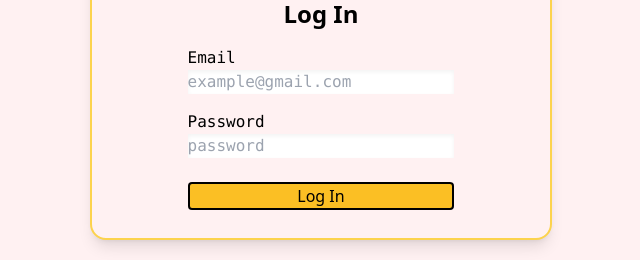
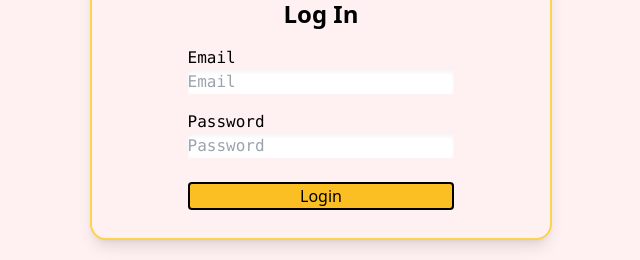
Before and after one commit to ace-cltr/payments, a React (Vite) app in the folder client/: page /login in a window 1280 px wide. Shown: the part 326-586 px from the top of the page, without its empty margins (319-959 px from the left). Built offline with nearby package versions, Linux system fonts and the light colour scheme.

Commit message:
file structure changes

```diff
--- a/client/src/App.tsx
+++ b/client/src/App.tsx
@@ -1,4 +1,9 @@
-import React from "react";
+import React, {
+  Dispatch,
+  SetStateAction,
+  createContext,
+  useState,
+} from "react";
 import { BrowserRouter, Route, Routes } from "react-router-dom";
 import SignUp from "./pages/SignUp";
 import Login from "./pages/Login";
@@ -6,9 +11,39 @@ import Dashboard from "./pages/Dashboard";
 import TransferMoney from "./pages/TransferMoney";
 import LandingPage from "./pages/LandingPage";
 
+interface AppContextValue {
+  firstName: string;
+  setFirstName: Dispatch<SetStateAction<string>>;
+  lastName: string;
+  setLastName: Dispatch<SetStateAction<string>>;
+  username: string;
+  setUsername: Dispatch<SetStateAction<string>>;
+  password: string;
+  setPassword: Dispatch<SetStateAction<string>>;
+}
+export const AppContext = createContext<AppContextValue | undefined>(undefined);
+
 const App: React.FC = () => {
+  const [firstName, setFirstName] = useState("anand");
+  const [lastName, setLastName] = useState("");
+  const [username, setUsername] = useState("");
+  const [password, setPassword] = useState("");
+  // useEffect(()=>{
+  //   const response = await axios.post()
+  // })
   return (
-    <>
+    <AppContext.Provider
+      value={{
+        firstName,
+        setFirstName,
+        lastName,
+        setLastName,
+        username,
+        setUsername,
+        password,
+        setPassword,
+      }}
+    >
       <BrowserRouter>
         <Routes>
           <Route path="*" element={<LandingPage />} />
@@ -18,7 +53,7 @@ const App: React.FC = () => {
           <Route path="/send" element={<TransferMoney />} />
         </Routes>
       </BrowserRouter>
-    </>
+    </AppContext.Provider>
   );
 };
 
--- a/client/src/components/InputGroup.tsx
+++ /dev/null
@@ -1,17 +0,0 @@
-import React, { ReactNode } from "react";
-
-interface InputProps {
-  placeholder: string;
-  type?: string;
-  children?: ReactNode;
-}
-const InputGroup: React.FC<InputProps> = ({ placeholder, type, children }) => {
-  return (
-    <>
-      <h2 className="mt-4 font-mono">{children}</h2>
-      <input className="font-mono shadow-inner" placeholder={placeholder} type={type} />
-    </>
-  );
-};
-
-export default InputGroup;
--- /dev/null
+++ b/client/src/components/InputGroupLogin.tsx
@@ -0,0 +1,23 @@
+import Button from "./Button";
+
+const InputGroup: React.FC = () => {
+  return (
+    <>
+      <h2 className="mt-4 font-mono">Email</h2>
+      <input
+        className="font-mono shadow-inner"
+        placeholder="Email"
+        type="text"
+      />
+      <h2 className="mt-4 font-mono">Password</h2>
+      <input
+        className="font-mono shadow-inner"
+        placeholder="Password"
+        type="password"
+      />
+      <Button>Login</Button>
+    </>
+  );
+};
+
+export default InputGroup;
--- /dev/null
+++ b/client/src/components/InputGroupSignUp.tsx
@@ -0,0 +1,31 @@
+import Button from "./Button";
+
+const InputGroup: React.FC = () => {
+  return (
+    <>
+      <h2 className="mt-4 font-mono">First Name</h2>
+      <input
+        className="font-mono shadow-inner"
+        placeholder="John"
+        type="text"
+      />
+      <h2 className="mt-4 font-mono">Last Name</h2>
+      <input className="font-mono shadow-inner" placeholder="Doe" type="text" />
+      <h2 className="mt-4 font-mono">Email</h2>
+      <input
+        className="font-mono shadow-inner"
+        placeholder="example@gmail.com"
+        type="email"
+      />
+      <h2 className="mt-4 font-mono">Password</h2>
+      <input
+        className="font-mono shadow-inner"
+        placeholder="Password"
+        type="password"
+      />
+      <Button>Sign Up</Button>
+    </>
+  );
+};
+
+export default InputGroup;
--- a/client/src/pages/Login.tsx
+++ b/client/src/pages/Login.tsx
@@ -1,8 +1,7 @@
 import React from "react";
 import BrandLogo from "../components/BrandLogo";
 import Heading from "../components/Heading";
-import InputGroup from "../components/InputGroup";
-import Button from "../components/Button";
+import InputGroupLogin from "../components/InputGroupLogin";
 
 const Login: React.FC = () => {
   return (
@@ -10,11 +9,7 @@ const Login: React.FC = () => {
       <div className="bg-rose-50 shadow-lg flex flex-col border-2 border-amber-300 rounded-2xl px-24 py-4">
         <BrandLogo>Payments</BrandLogo>
         <Heading>Log In</Heading>
-        <InputGroup placeholder="example@gmail.com">Email</InputGroup>
-        <InputGroup placeholder="password" type="password">
-          Password
-        </InputGroup>
-        <Button>Log In</Button>
+        <InputGroupLogin />
       </div>
     </div>
   );
--- a/client/src/pages/SignUp.tsx
+++ b/client/src/pages/SignUp.tsx
@@ -1,31 +1,16 @@
-// import React, { useEffect, useState } from "react";
 import BrandLogo from "../components/BrandLogo";
 import Heading from "../components/Heading";
-import InputGroup from "../components/InputGroup";
-import Button from "../components/Button";
+import InputGroupSignUp from "../components/InputGroupSignUp";
+
 import { Link } from "react-router-dom";
-// import axios from "axios";
 
 const SignUp: React.FC = () => {
-  // const [firstName, setFirstName] = useState("");
-  // const [lastName, setLastName] = useState("");
-  // const [username, setUsername] = useState("");
-  // const [password, setPassword] = useState("");
-  // useEffect(()=>{
-  //   const response = await axios.post()
-  // })
   return (
     <div className="bg-rose-50 flex flex-row justify-center items-center min-h-screen">
       <div className="bg-rose-50 shadow-lg flex flex-col border-2 border-amber-300 rounded-2xl px-24 py-4">
         <BrandLogo>Payments</BrandLogo>
         <Heading>Sign Up</Heading>
-        <InputGroup placeholder="John">First Name</InputGroup>
-        <InputGroup placeholder="Doe">Last Name</InputGroup>
-        <InputGroup placeholder="example@gmail.com">Email</InputGroup>
-        <InputGroup placeholder="password" type="password">
-          Password
-        </InputGroup>
-        <Button>Sign up</Button>
+        <InputGroupSignUp />
         <p className="flex flex-row justify-center items-center">
           Already have an account?{" "}
           <Link to="/login">
```
